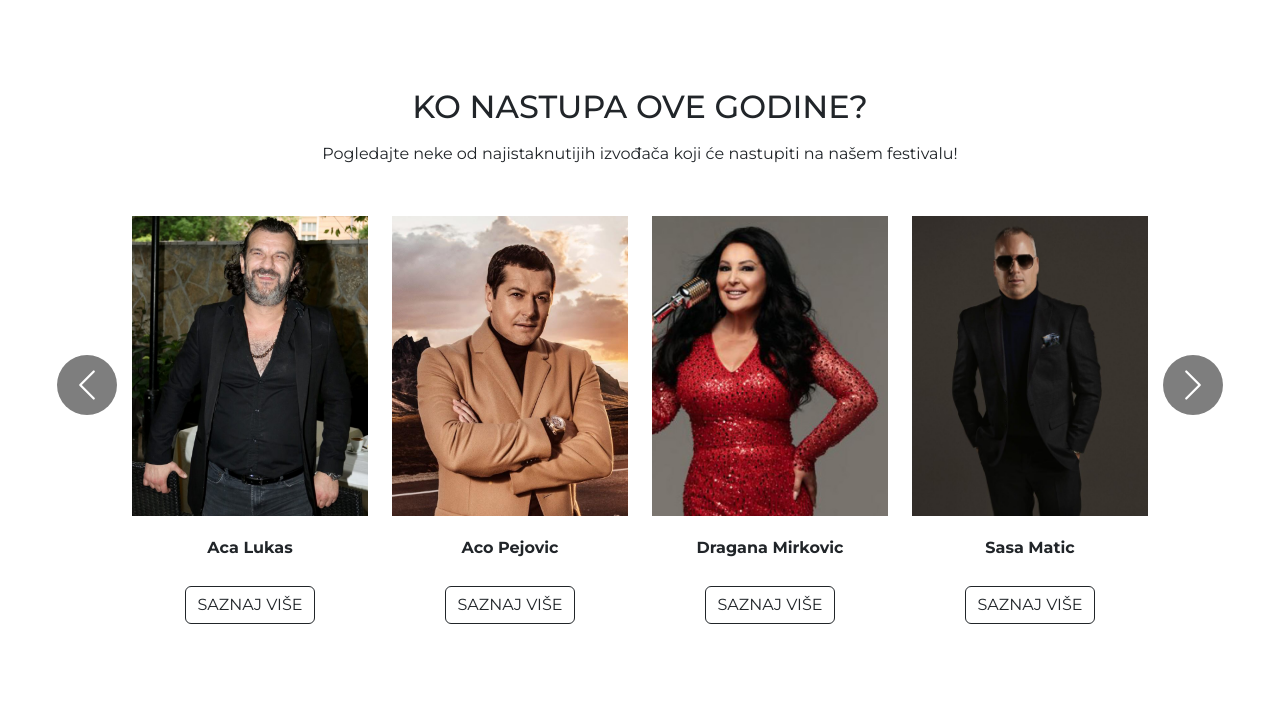
After one commit to Koturovic/music-festival-app, a PHP site: page /nastupi.html in a window 1280 px wide. The commit adds this page. Shown: the top 713 px of the page. Run offline with PHP 8.4, Linux system fonts and the light colour scheme.

Commit message:
dodata stranica nastupi.html

```diff
--- a/Backend/login.php
+++ b/Backend/login.php
@@ -27,7 +27,7 @@ if ($_SERVER['REQUEST_METHOD'] === 'POST') {
             $_SESSION['user_email'] = $user['email'];
 
             echo "Uspešno logovanje!";
-            header("Location: ../index.html");
+            header("Location: ../nastupi.html");
             exit;
         } else {
             die("Pogrešna lozinka!");
--- /dev/null
+++ b/nastupi.html
@@ -0,0 +1,110 @@
+<!DOCTYPE html>
+<html lang="en">
+<head>
+    <meta charset="UTF-8">
+    <meta name="viewport" content="width=device-width, initial-scale=1.0">
+    <link rel="preconnect" href="https://fonts.googleapis.com">
+    <link rel="preconnect" href="https://fonts.gstatic.com" crossorigin>
+
+    <link href="https://fonts.googleapis.com/css2?family=Montserrat:ital,wght@0,100..900;1,100..900&display=swap" rel="stylesheet">
+    <link href="https://cdn.jsdelivr.net/npm/bootstrap@5.3.0/dist/css/bootstrap.min.css" rel="stylesheet">
+
+    <link rel="stylesheet" href="style.css">
+    <!--Proba-->
+    <title>Nastupi</title>
+</head>
+<body>
+
+
+    <!--<div class="program">
+        <div class="container">
+            Predstojeci dogadjaji  *** PREDSTOJECI DOGADJAJI
+        </div>
+    </div> -->
+
+
+
+
+
+    <script src="https://code.jquery.com/jquery-3.7.0.min.js"></script>
+    <script src="https://cdn.jsdelivr.net/npm/bootstrap@5.3.0/dist/js/bootstrap.bundle.min.js"></script>
+
+
+
+  <div class="container text-center mt-5">
+  <h2 class="mb-3">KO NASTUPA OVE GODINE?</h2>
+  <p>Pogledajte neke od najistaknutijih izvođača koji će nastupiti na našem festivalu!</p>
+
+  <div id="nastupi" class="carousel slide" data-bs-ride="carousel">
+    <div class="carousel-inner">
+      <!-- Slajd 1 -->
+      <div class="carousel-item active">
+        <div class="row justify-content-center">
+          <div class="col-6 col-md-3">
+            <img src="images/aca-lukas.png" alt="Aca Lukas" class="d-block w-100">
+            <p class="artist-name">Aca Lukas</p>
+            <button class="btn btn-outline-dark learn-more-btn">SAZNAJ VIŠE</button>
+          </div>
+          <div class="col-6 col-md-3">
+            <img src="images/aco-pejovic.jpg" class="d-block w-100" alt="Aco Pejovic">
+            <p class="artist-name">Aco Pejovic</p>
+            <button class="btn btn-outline-dark learn-more-btn">SAZNAJ VIŠE</button>
+          </div>
+          <div class="col-6 col-md-3 d-none d-md-block">
+            <img src="images/Dragana-Mirkovic-2.jpg" class="d-block w-100" alt="">
+            <p class="artist-name">Dragana Mirkovic</p>
+            <button class="btn btn-outline-dark learn-more-btn">SAZNAJ VIŠE</button>
+          </div>
+          <div class="col-6 col-md-3 d-none d-md-block">
+            <img src="images/sasa-matic.jpg" class="d-block w-100" alt="Sasa Matic">
+            <p class="artist-name">Sasa Matic</p>
+            <button class="btn btn-outline-dark learn-more-btn">SAZNAJ VIŠE</button>
+          </div>
+        </div>
+      </div>
+
+      <!-- Slajd 2 -->
+      <div class="carousel-item">
+        <div class="row justify-content-center">
+          <div class="col-6 col-md-3">
+            <img src="images/milica.jpeg" class="d-block w-100" alt="Milica Pavlovic">
+            <p class="artist-name">Milica Pavlovic</p>
+            <button class="btn btn-outline-dark learn-more-btn">SAZNAJ VIŠE</button>
+          </div>
+          <div class="col-6 col-md-3">
+            <img src="images/marija.jpg" class="d-block w-100" alt="Marija Šerifović">
+            <p class="artist-name">Marija Šerifović</p>
+            <button class="btn btn-outline-dark learn-more-btn">SAZNAJ VIŠE</button>
+          </div>
+          <div class="col-6 col-md-3 d-none d-md-block">
+            <img src="images/slobaa.jpg" class="d-block w-100" alt="Sloba">
+            <p class="artist-name">Sloba Radanovic</p>
+            <button class="btn btn-outline-dark learn-more-btn">SAZNAJ VIŠE</button>
+          </div>
+          <div class="col-6 col-md-3 d-none d-md-block">
+            <img src="images/van.jpeg" class="d-block w-100" alt="Van Gogh">
+            <p class="artist-name">Van Gogh</p>
+            <button class="btn btn-outline-dark learn-more-btn">SAZNAJ VIŠE</button>
+          </div>
+        </div>
+      </div>
+    </div>
+
+    <!-- Dugmad -->
+    <button class="carousel-control-prev" type="button" data-bs-target="#nastupi" data-bs-slide="prev">
+      <span class="carousel-control-prev-icon" aria-hidden="true"></span>
+      <span class="visually-hidden">Prethodni</span>
+    </button>
+    <button class="carousel-control-next" type="button" data-bs-target="#nastupi" data-bs-slide="next">
+      <span class="carousel-control-next-icon" aria-hidden="true"></span>
+      <span class="visually-hidden">Sledeći</span>
+    </button>
+  </div>
+</div>
+
+
+
+
+
+</body>
+</html>
```
Also changed, not shown: Backend/register.php (+2 -9 lines), index.html (+0 -69 lines).
